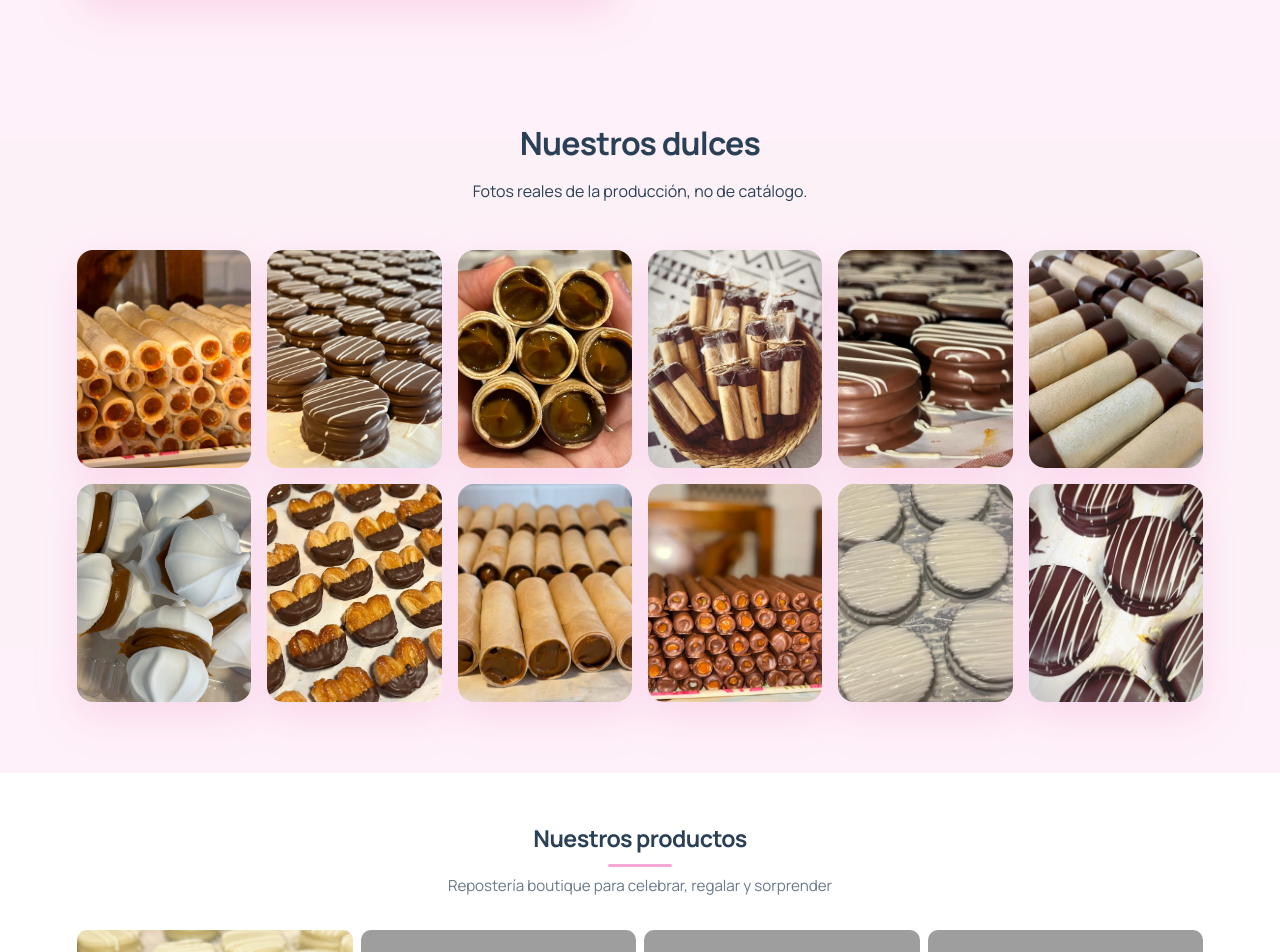
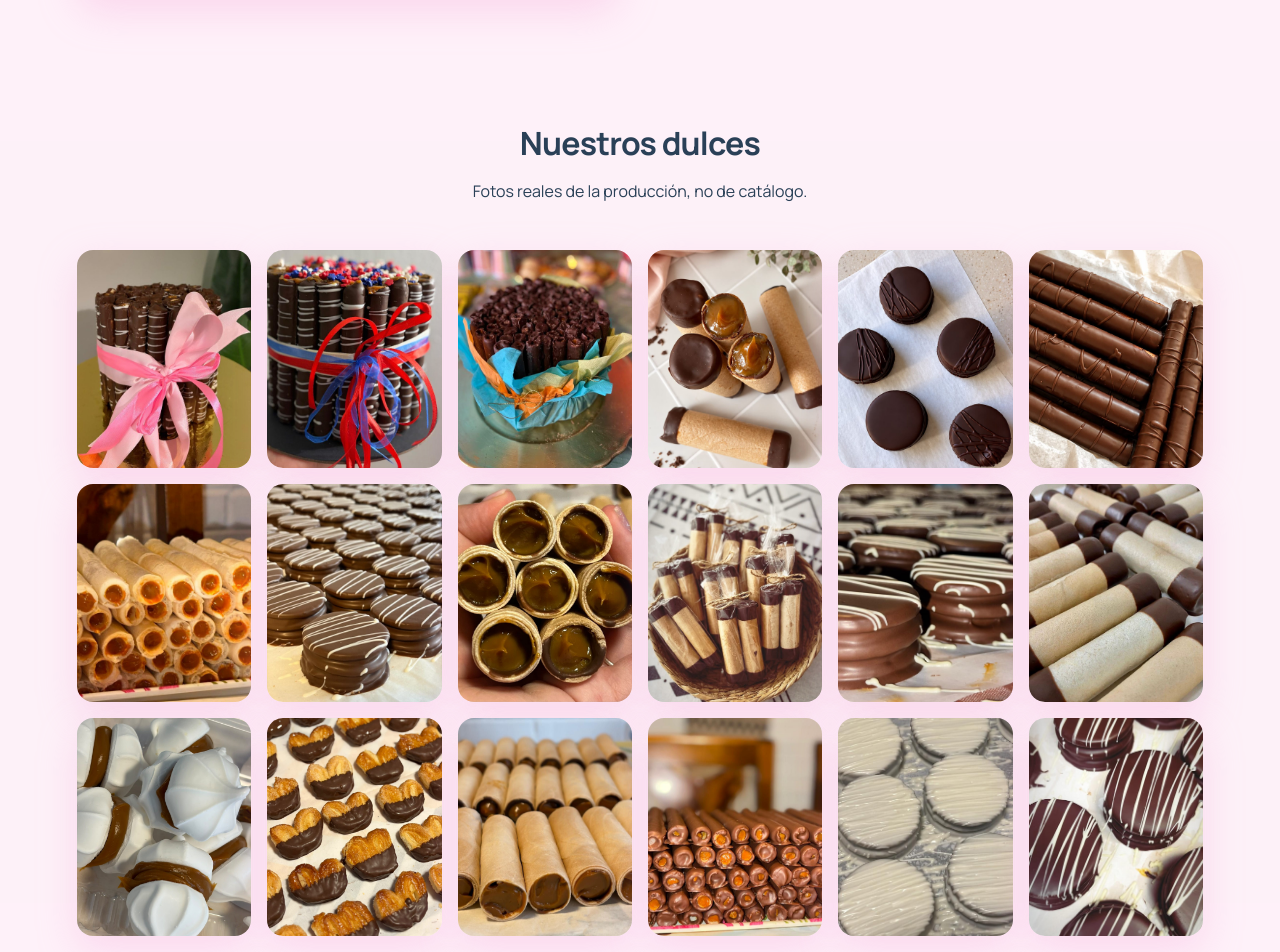
Before and after one commit to GoGo-DevS/dulcecitaa, a Django app: page / in a window 1280 px wide. Shown: the part 2400-3352 px from the top of the page. Run offline with Django 5.2, Linux system fonts and the light colour scheme; data comes from the database, SQL or seed files in the repository; data that the repository does not hold is empty; grey boxes are pictures that could not be loaded.

Commit message:
feat(home): tortas de cuchuflis y tres fotos nuevas en 'Nuestros dulces'
Pedido de la duena: las tortas de cuchuflis y las fotos que mando hoy
(barquillos con manjar, alfajores y cuchuflis con hilo de chocolate).
Recortadas a 4:5 y 960x1200 como el resto; con 18 la galeria llena 3 filas
de 6 en escritorio y 9 de 2 en telefono.

Co-Authored-By: Claude Opus 5 (1M context) <noreply@anthropic.com>

```diff
--- a/BebesitaAPP/templates/home.html
+++ b/BebesitaAPP/templates/home.html
@@ -190,6 +190,12 @@
       <p>Fotos reales de la producción, no de catálogo.</p>
     </div>
     <div class="ig-mosaico" data-reveal-item>
+      <figure><img src="{% static 'img/galeria/torta-cuchuflis-cinta-rosada.jpg' %}" alt="Torta de cuchuflís con cinta rosada" loading="lazy"><figcaption>Torta de cuchuflís</figcaption></figure>
+      <figure><img src="{% static 'img/galeria/torta-cuchuflis-dieciochera.jpg' %}" alt="Torta de cuchuflís con cintas y confites de Fiestas Patrias" loading="lazy"><figcaption>Torta dieciochera</figcaption></figure>
+      <figure><img src="{% static 'img/galeria/torta-cuchuflis-papel-colores.jpg' %}" alt="Torta de cuchuflís envuelta en papel de colores" loading="lazy"><figcaption>Torta para regalar</figcaption></figure>
+      <figure><img src="{% static 'img/galeria/barquillos-manjar-punta-chocolate.jpg' %}" alt="Barquillos rellenos de manjar con puntas de chocolate" loading="lazy"><figcaption>Manjar hasta la punta</figcaption></figure>
+      <figure><img src="{% static 'img/galeria/alfajores-hilo-chocolate.jpg' %}" alt="Alfajores bañados en chocolate con hilo de chocolate" loading="lazy"><figcaption>Alfajores bañados</figcaption></figure>
+      <figure><img src="{% static 'img/galeria/cuchuflis-hilo-chocolate.jpg' %}" alt="Cuchuflís bañados en chocolate con hilo decorativo" loading="lazy"><figcaption>Cuchuflís con hilo de chocolate</figcaption></figure>
       <figure><img src="{% static 'img/galeria/rellenos-manjar-bandeja.jpg' %}" alt="Barquillos rellenos de manjar, recién armados" loading="lazy"><figcaption>Rellenos de manjar</figcaption></figure>
       <figure><img src="{% static 'img/galeria/alfajores-hilo-blanco.jpg' %}" alt="Bandeja de alfajores con hilo de chocolate blanco" loading="lazy"><figcaption>Alfajores con hilo blanco</figcaption></figure>
       <figure><img src="{% static 'img/galeria/rellenos-manjar-en-mano.jpg' %}" alt="Mano sosteniendo seis barquillos rellenos de manjar" loading="lazy"><figcaption>Relleno hasta el borde</figcaption></figure>
```
Also changed, not shown: BebesitaAPP/static/img/galeria/alfajores-hilo-chocolate.jpg (added), BebesitaAPP/static/img/galeria/barquillos-manjar-punta-chocolate.jpg (added), BebesitaAPP/static/img/galeria/cuchuflis-hilo-chocolate.jpg (added), BebesitaAPP/static/img/galeria/torta-cuchuflis-cinta-rosada.jpg (added), BebesitaAPP/static/img/galeria/torta-cuchuflis-dieciochera.jpg (added), BebesitaAPP/static/img/galeria/torta-cuchuflis-papel-colores.jpg (added).
